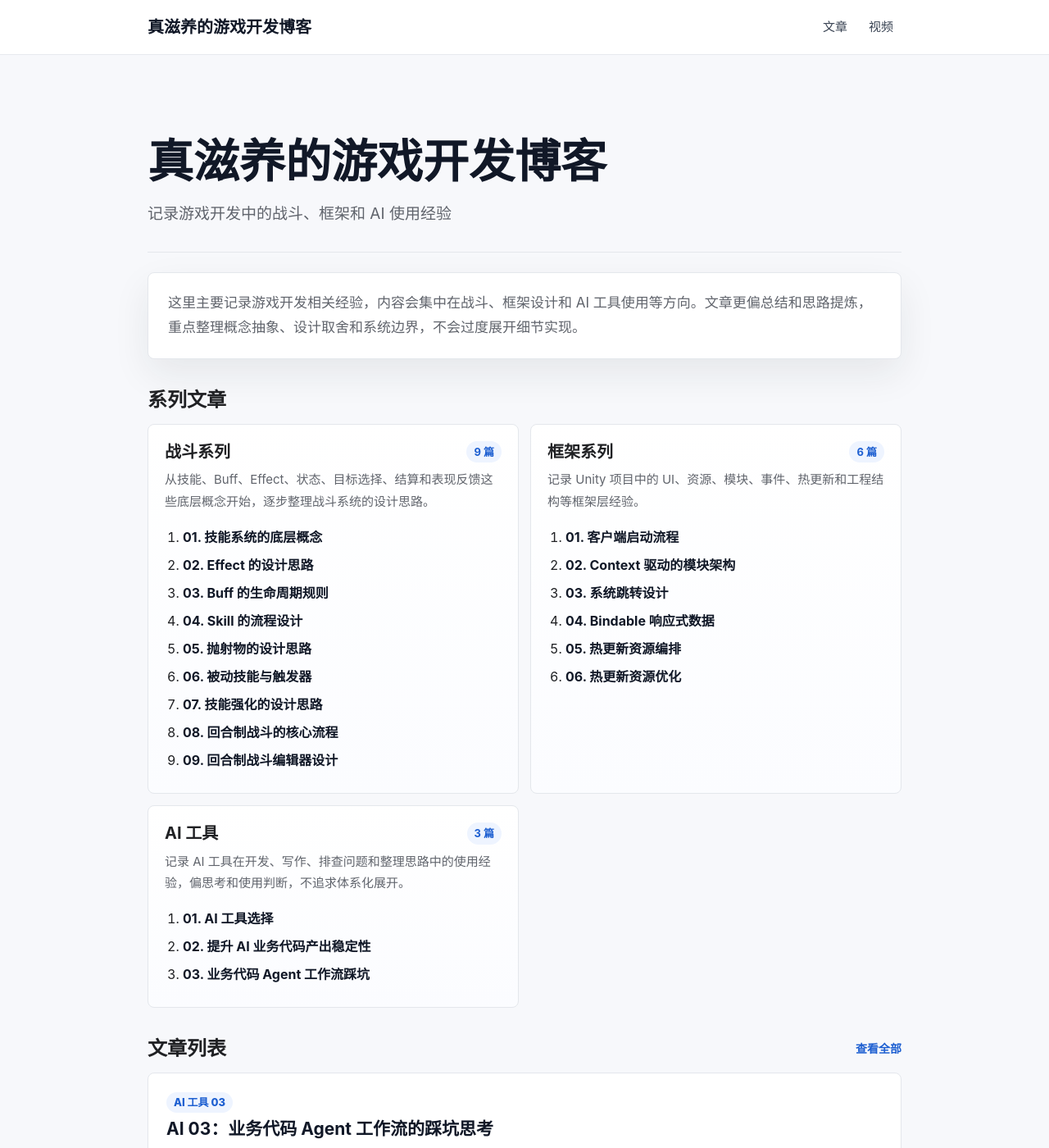
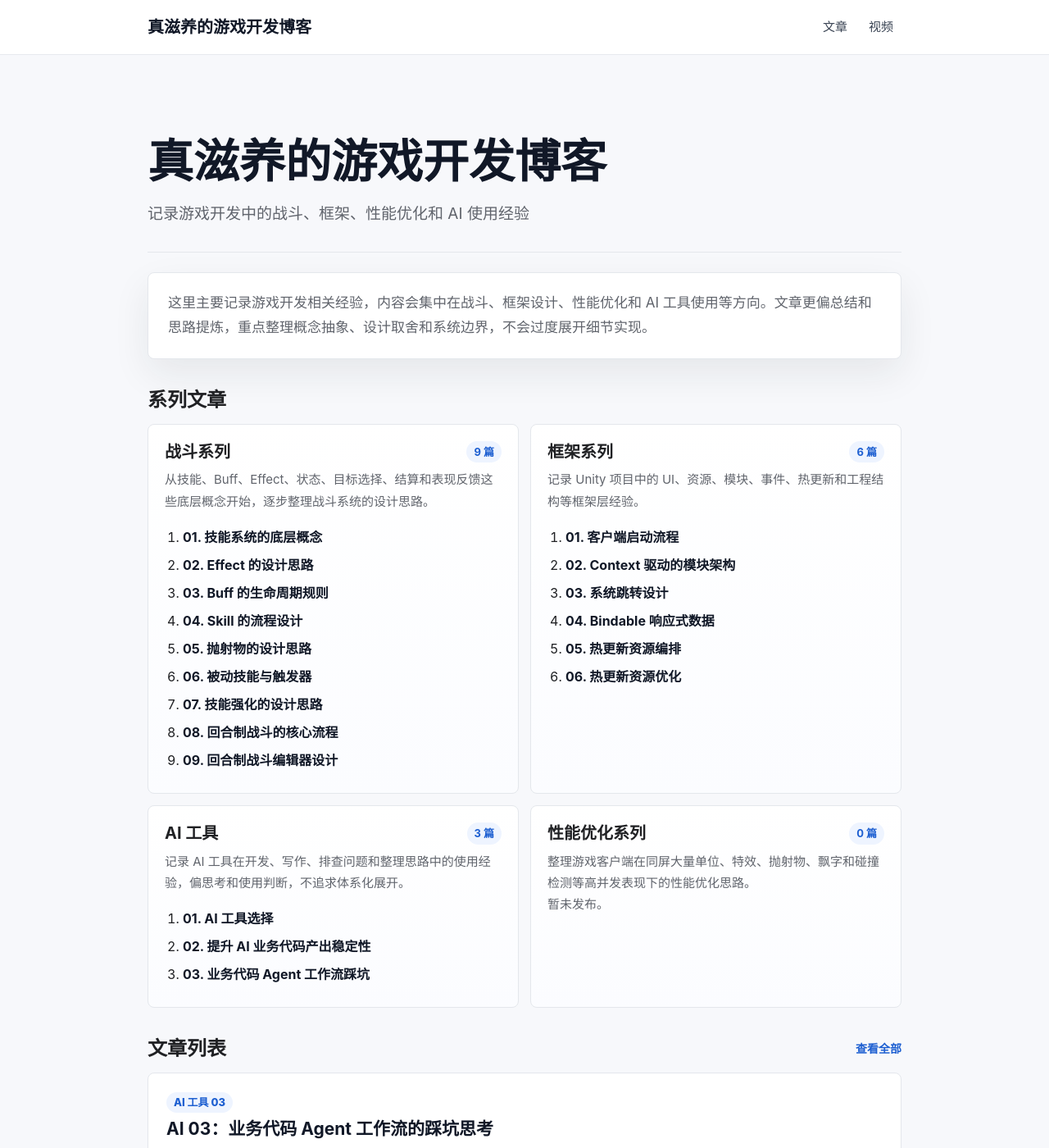
Before and after one commit to reallyZiyang/reallyZiyang.github.io, a Jekyll site: the page built from index.md, in a window 1280 px wide and 1400 px high. Shown: the whole window at 82% size. Built offline with Jekyll 4.4.1, drawn with Linux system fonts in a browser that asks for light colours.

Commit message:
新栏目

```diff
--- a/_config.yml
+++ b/_config.yml
@@ -1,5 +1,5 @@
 title: 真滋养的游戏开发博客
-description: 记录游戏开发中的战斗、框架和 AI 使用经验
+description: 记录游戏开发中的战斗、框架、性能优化和 AI 使用经验
 lang: zh-CN
 timezone: Asia/Shanghai
 
--- a/_data/series.yml
+++ b/_data/series.yml
@@ -9,3 +9,7 @@
 - id: ai-tools
   title: AI 工具
   description: 记录 AI 工具在开发、写作、排查问题和整理思路中的使用经验，偏思考和使用判断，不追求体系化展开。
+
+- id: performance
+  title: 性能优化系列
+  description: 整理游戏客户端在同屏大量单位、特效、抛射物、飘字和碰撞检测等高并发表现下的性能优化思路。
--- a/index.md
+++ b/index.md
@@ -4,7 +4,7 @@ title: 首页
 ---
 
 <section class="intro-panel">
-  <p>这里主要记录游戏开发相关经验，内容会集中在战斗、框架设计和 AI 工具使用等方向。文章更偏总结和思路提炼，重点整理概念抽象、设计取舍和系统边界，不会过度展开细节实现。</p>
+  <p>这里主要记录游戏开发相关经验，内容会集中在战斗、框架设计、性能优化和 AI 工具使用等方向。文章更偏总结和思路提炼，重点整理概念抽象、设计取舍和系统边界，不会过度展开细节实现。</p>
 </section>
 
 <section class="section-heading">
```
